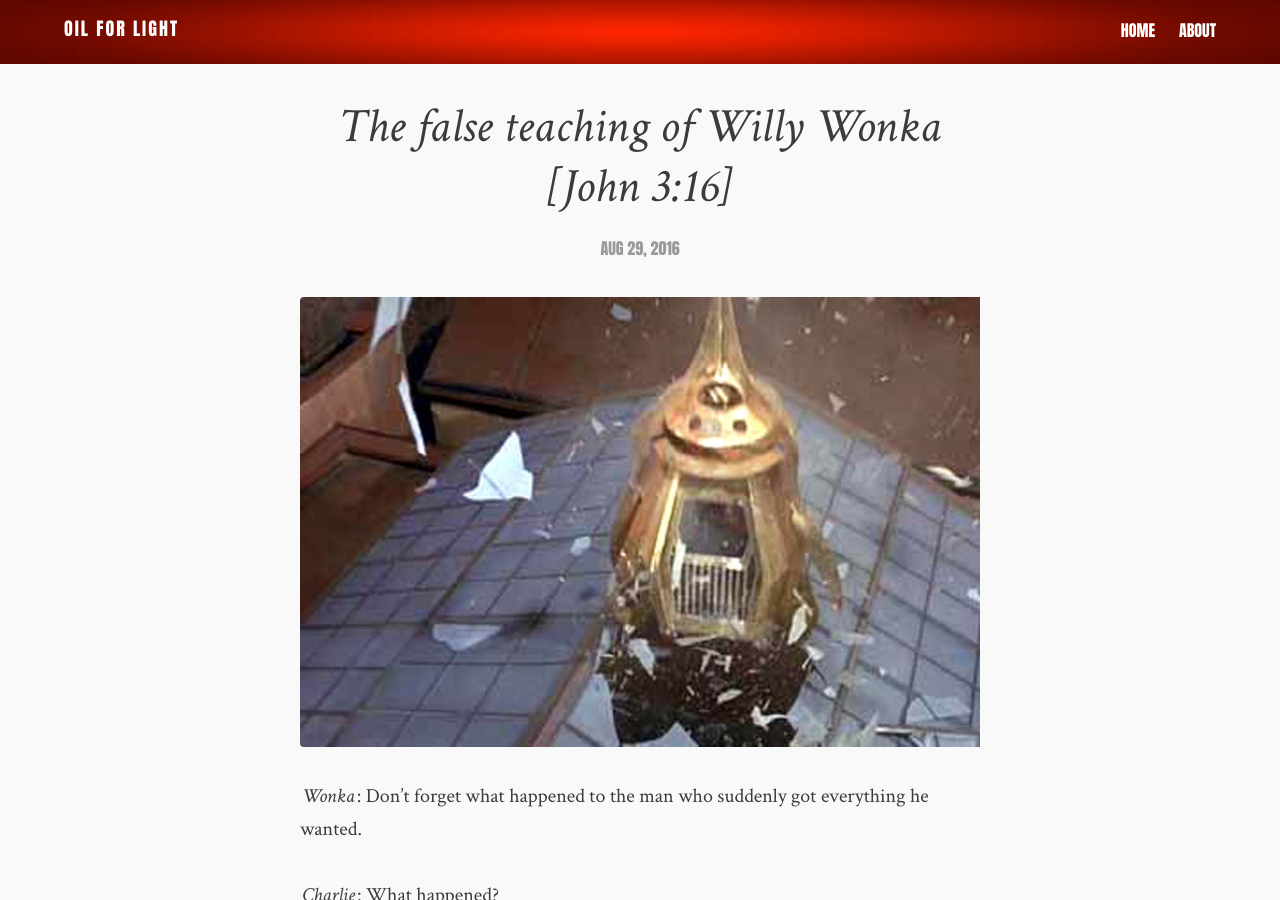
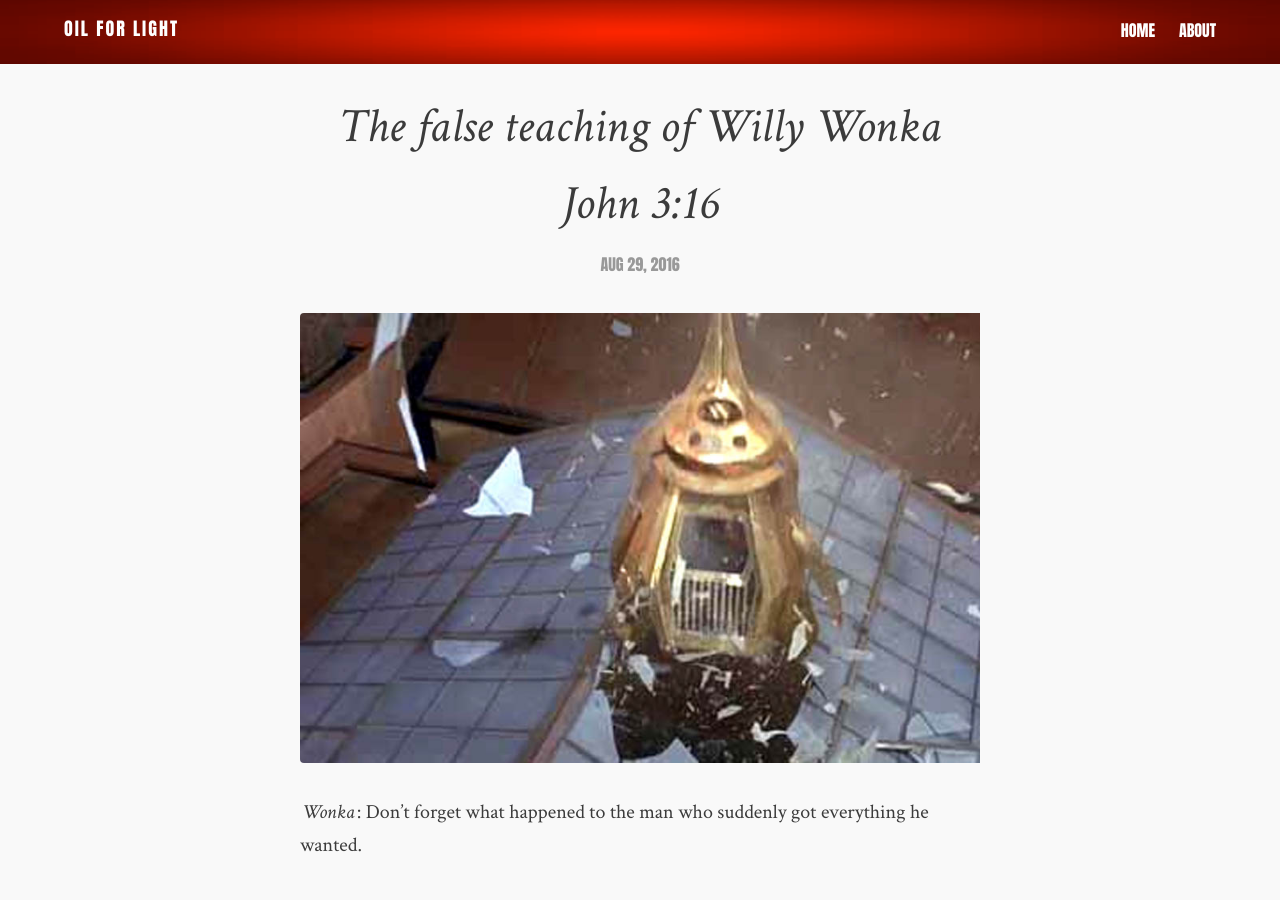
Before and after one commit to flashlightministries/oilforlight, a Jekyll site: the page built from _posts/2016-08-29-willy-wonka-false.md, in a window 1280 px wide and 900 px high. Built offline with Jekyll 4.4.1, drawn with Linux system fonts in a browser that asks for light colours; nearby versions of some CDN libraries.

Commit message:
Update post.html

```diff
--- a/_layouts/post.html
+++ b/_layouts/post.html
@@ -8,7 +8,8 @@
   <article class="wrap post">
     <header class="post-header">
       <hgroup>
-        <h1>{{page.title}}{% if page.passage%} [{{ page.passage }}]{% endif %}</h1>
+        <h1>{{page.title}}</h1>
+        {% if page.passage%}<h1>{{ page.passage }}</h1>{% endif %}
         <p class="small">
           <!-- <span class="author">By {{page.author}}</span> -->
           <span class="date">{{page.date | date: "%b %d, %Y" }}</span>
```
